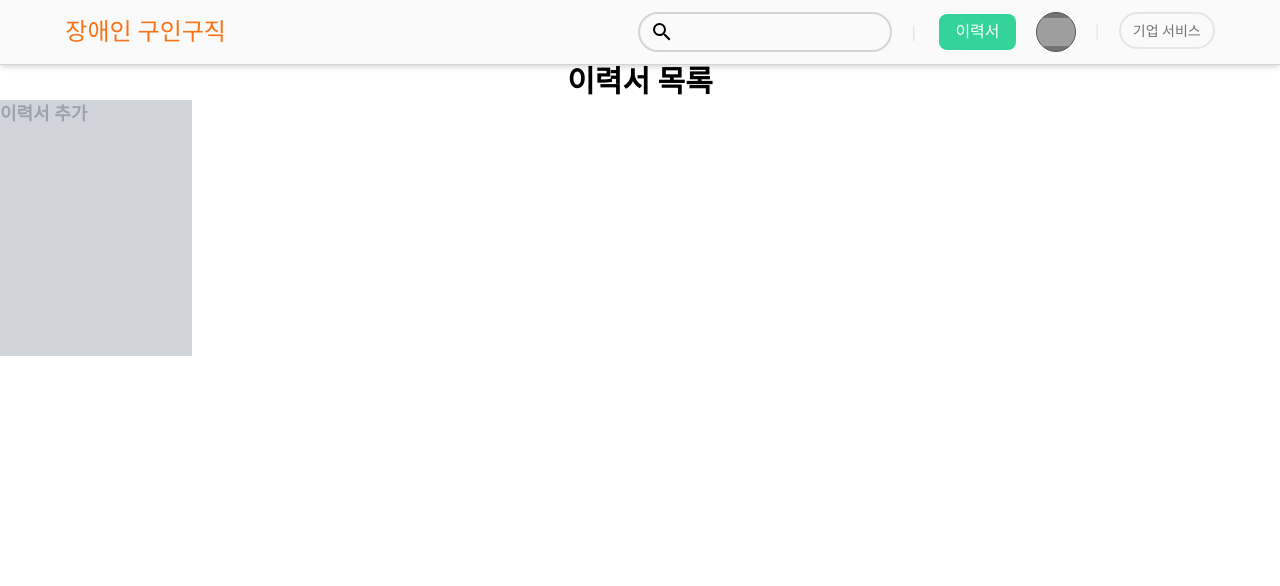
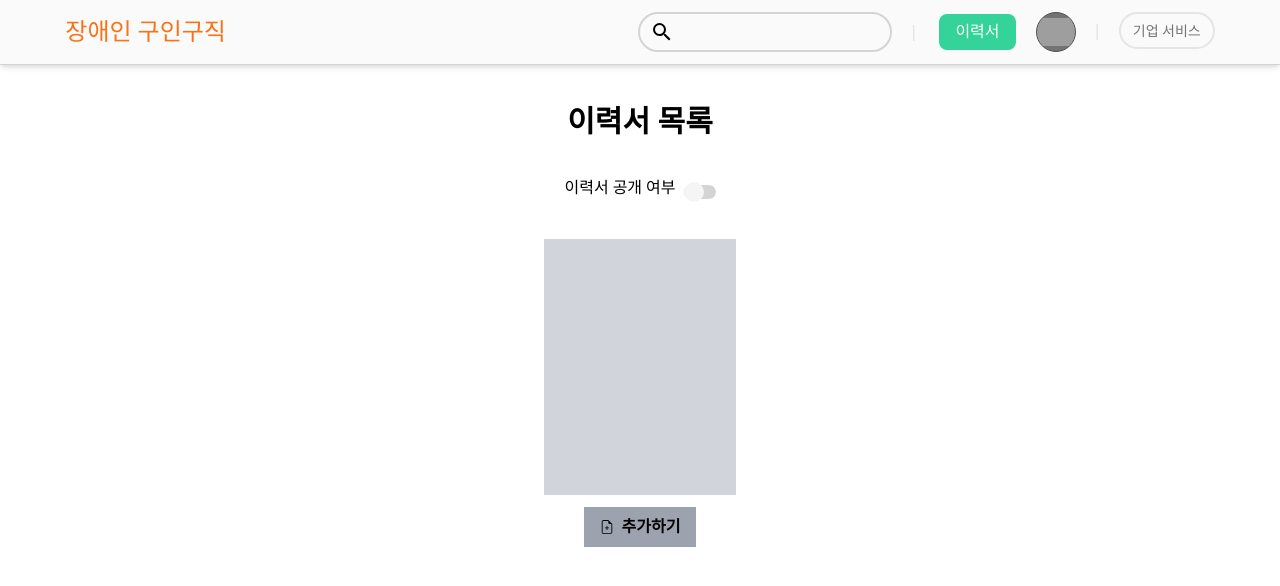
Before and after one commit to f5-workable/f5-workable.github.io, a React (Create React App) app: page /resume in a window 1280 px wide. Shown: the top 586 px of the page. Built offline with nearby package versions, Linux system fonts and the light colour scheme; grey boxes are pictures that could not be loaded; the HTML template or start-up script is replaced by a standard one.

Commit message:
이력서 추가하기 버튼 구현

```diff
--- a/src/pages/member/Resume.js
+++ b/src/pages/member/Resume.js
@@ -1,10 +1,49 @@
+import { useState } from "react";
+import Private from "../../components/member/resumeDetail/Private";
+import { BsFileEarmarkPlus } from "react-icons/bs";
+
 const Resume = () => {
+    // const [value, setValue] = useState("이력서 공개");
+
+    // const handleToggle = (event) => {
+    //     console.log(event.target.checked);
+    //     event.target.checked === false
+    //         ? setValue("이력서 공개")
+    //         : setValue("이력서 비공개")
+    // }
+
+    const [resumeList, setResumeList] = useState([{}]);
+
+    const handleClick = () => {
+      if (resumeList.length < 3) {
+        setResumeList([...resumeList, {}]);
+      }
+    };
+
     return (
-        <div>
-            <h1 className="text-center text-3xl font-bold">이력서 목록</h1>
-            <div className="bg-gray-300 w-48 h-64 text-lg font-bold text-gray-400">이력서 추가</div>
+        <div className="p-10 flex flex-col items-center">
+        <h1 className="text-center text-3xl font-bold">이력서 목록</h1>
+        <div className="p-10 flex justify-end">
+          <Private />
         </div>
+        <div className="flex justify-center">
+          {resumeList.map((resume, index) => (
+            <div
+              key={index}
+              className="mx-5 bg-gray-300 w-48 h-64 text-gray-400"
+            ></div>
+          ))}
+        </div>
+        {resumeList.length < 3 && (
+            <div className="py-3 flex items-center justify-center">
+                <button className="w-28 h-10 bg-gray-400 flex items-center justify-center font-bold" onClick={handleClick}>
+                <BsFileEarmarkPlus className=" pr-1 text-lg"/>
+                <span className="pl-1">추가하기</span>
+                </button>
+            </div>
+        )}
+      </div>
     );
 };
 
-export default Resume
+export default Resume;
```
